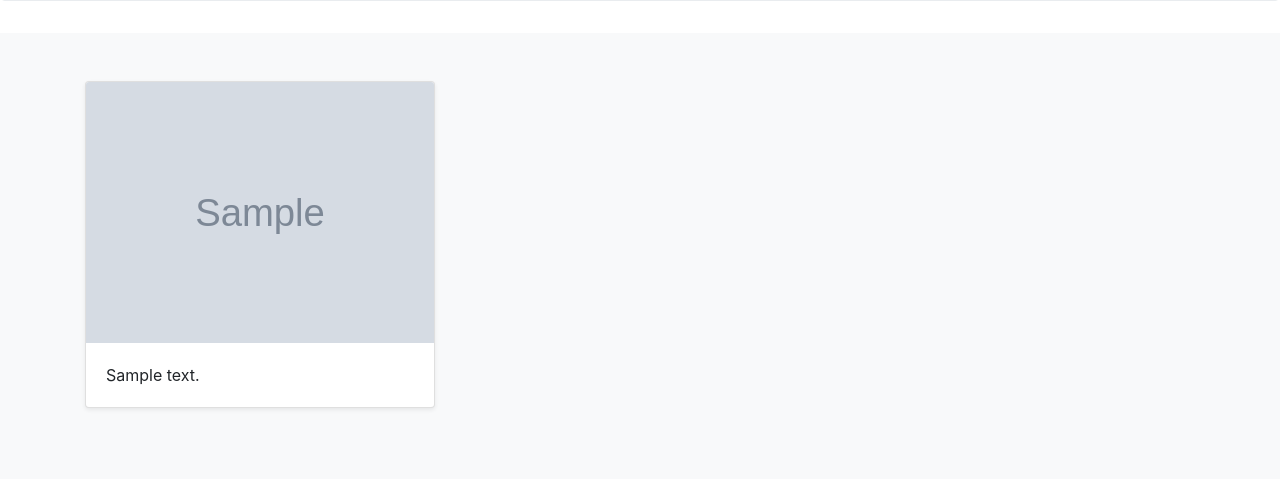
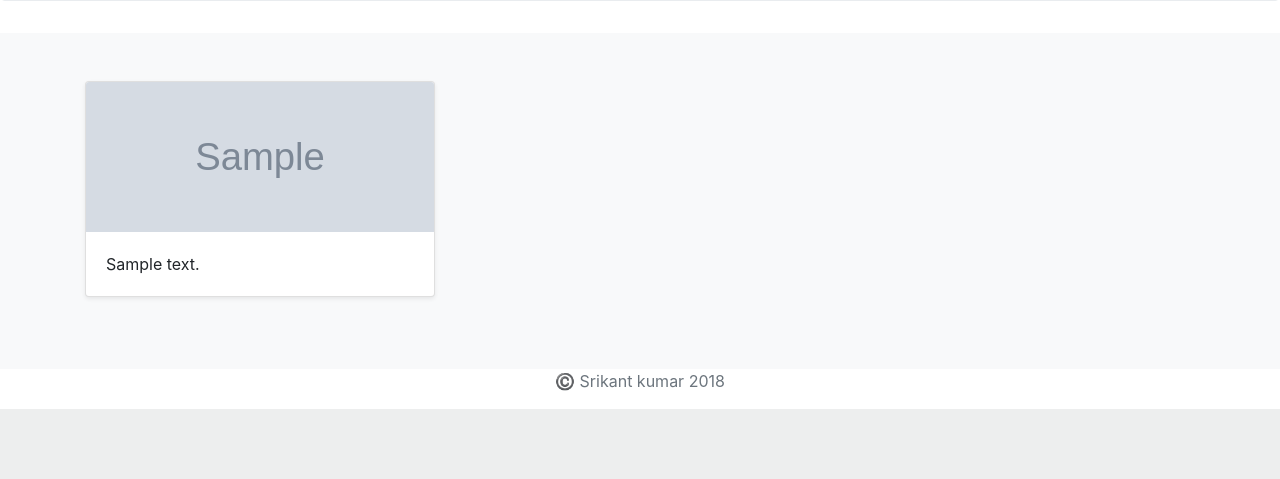
Before and after one commit to srikant132/portfolio, a Django app: template jobs/templates/jobs/home.html in a window 1280 px wide. Shown: the part 551-1030 px from the top of the page. After the commit the page ends 960 px from the top, so only its background shows below. Run offline with Django 3.2, Linux system fonts and the light colour scheme; the template is opened without the code that fills it: most values are stand-ins (such as "Sample title", 1, 10 or a date in 2020); grey boxes marked "Sample" are stand-in pictures; data that the repository does not hold is empty; some libraries are stand-ins or nearby versions.

Commit message:
ui changes

```diff
--- a/jobs/templates/jobs/home.html
+++ b/jobs/templates/jobs/home.html
@@ -59,7 +59,7 @@
         {% for job in jobs.all %}
             <div class="col-md-4">
               <div class="card mb-4 shadow-sm">
-                <img class="card-img-top" src="{{ job.image.url }}">
+                <img class="card-img-top class="img-fluid"" src="{{ job.image.url }}" height="150" width="150">
                 <div class="card-body">
                   <p class="card-text">{{ job.summary }}</p>
                 </div>
```
